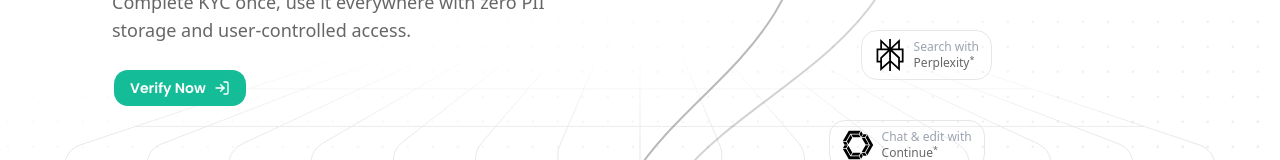
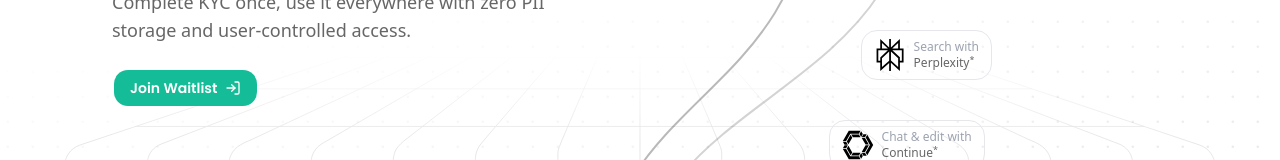
Before and after one commit to Elishaokon13/OneKey-waitlist, a Next.js app: page / in a window 1280 px wide. Shown: the part 432-592 px from the top of the page. Built offline with nearby package versions, Linux system fonts and the light colour scheme; a web font is replaced by a local one.

Commit message:
Modified src/components/hero.tsx

```diff
--- a/src/components/hero.tsx
+++ b/src/components/hero.tsx
@@ -79,8 +79,8 @@ export default function Hero() {
                 delay: 0.6,
               }}
             >
-              <Link href="/signup" className="">
-                <Button className=" font-semibold font-poppins">Verify Now<LogIn/></Button>
+              <Link href="#waitlist" className="">
+                <Button className=" font-semibold font-poppins">Join Waitlist<LogIn/></Button>
               </Link>
             </motion.div>
           </div>
```
